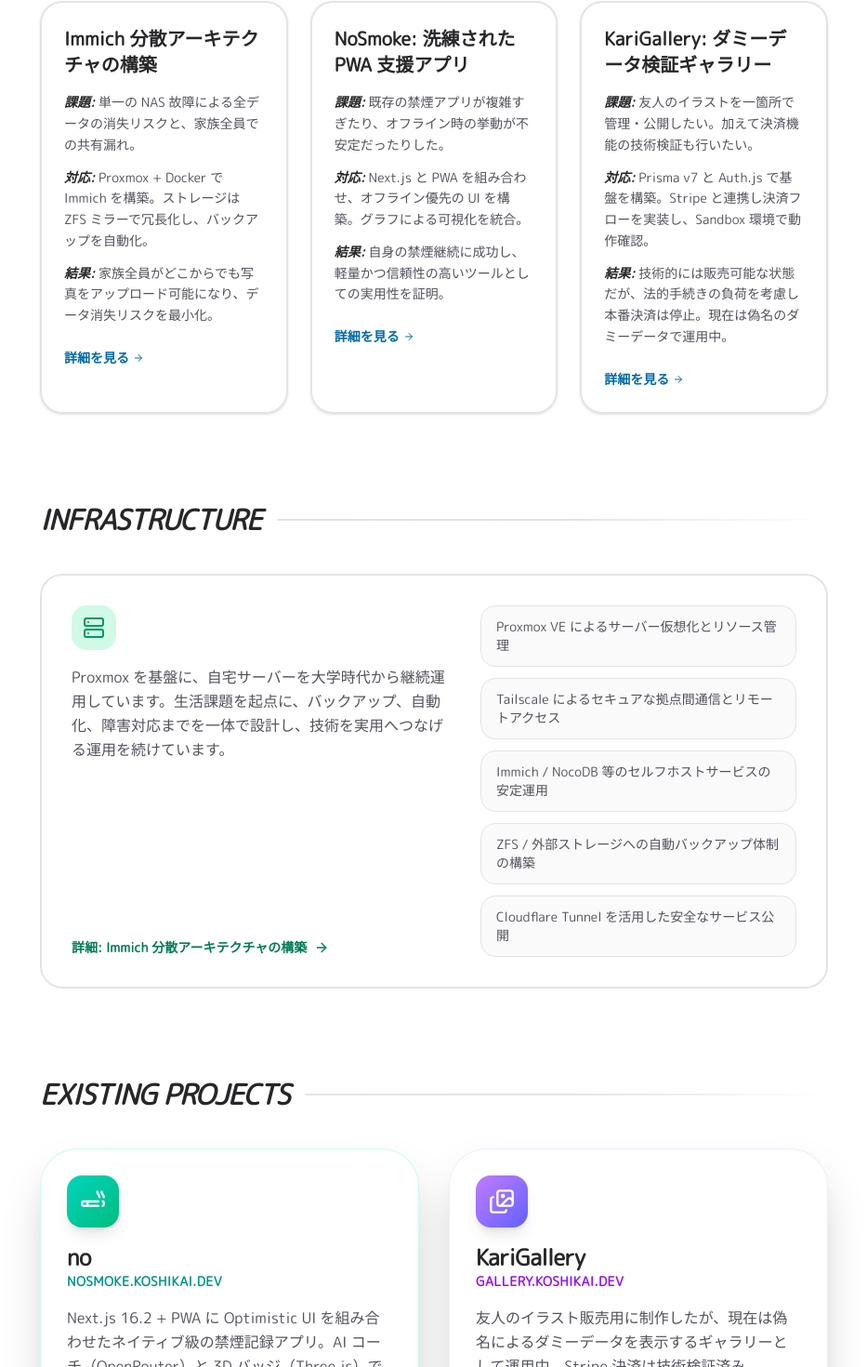
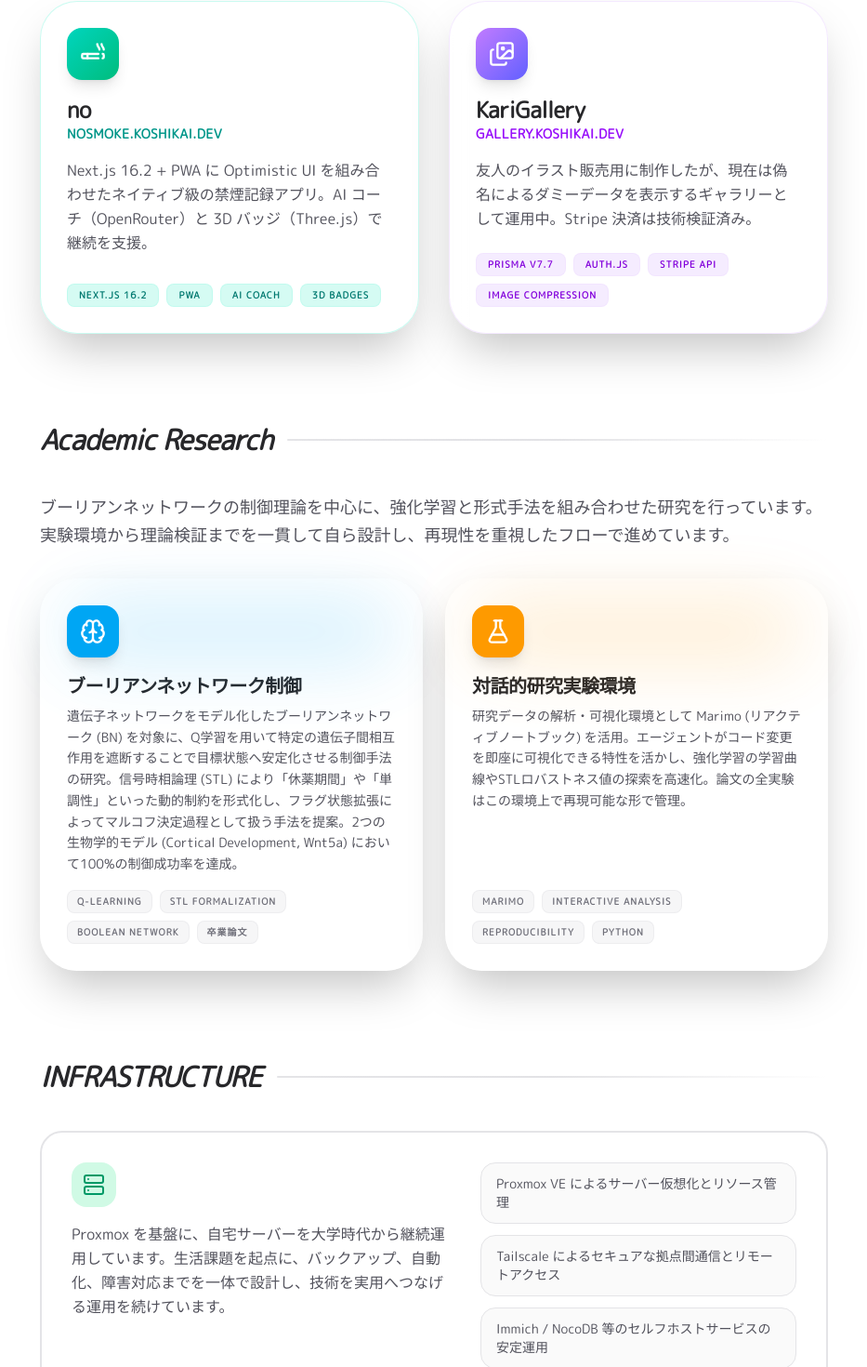
Before and after one commit to koshikai/koshikai, a Next.js app: page / in a window 1280 px wide. Shown: the part 1263-2733 px from the top of the page at 93% size, without its empty margins (173-1106 px from the left). Built offline with nearby package versions, Linux system fonts and the light colour scheme; no server answers.

Commit message:
feat: restructure portfolio — add Boolean Network research, expand toolbox, remove case studies section

```diff
--- a/src/components/PortfolioHome.tsx
+++ b/src/components/PortfolioHome.tsx
@@ -1,25 +1,15 @@
-import {
-  ArrowRight,
-  Cigarette,
-  Database,
-  Images,
-  Server,
-  ShieldCheck,
-  Wrench,
-} from "lucide-react";
+import { ArrowRight, Cigarette, Database, Images, Server, ShieldCheck, Wrench } from "lucide-react";
 import Link from "next/link";
 import { Footer } from "@/components/Footer";
 import { ProjectCard } from "@/components/ProjectCard";
 import { ResearchSection } from "@/components/ResearchSection";
-import { caseItems, type CaseItem } from "@/lib/cases";
 
 const sections = [
   { id: "hero", label: "Top" },
   { id: "principles", label: "Principles" },
-  { id: "cases", label: "Cases" },
-  { id: "infrastructure", label: "Infra" },
   { id: "projects", label: "Projects" },
   { id: "research", label: "Research" },
+  { id: "infrastructure", label: "Infra" },
   { id: "toolbox", label: "Toolbox" },
 ];
 
@@ -64,16 +54,6 @@
   },
 ];
 
-function assertFeaturedCase(item: CaseItem): item is typeof item & { challenge: string; action: string; result: string } {
-  return !!(item.challenge && item.action && item.result);
-}
-
-const featuredCaseSlugs = ["immich-distributed", "nosmoke", "karigallery"];
-
-const featuredCases = caseItems.filter(
-  (item) => featuredCaseSlugs.includes(item.slug) && assertFeaturedCase(item),
-);
-
 const operationHighlights = [
   "Proxmox VE によるサーバー仮想化とリソース管理",
   "Tailscale によるセキュアな拠点間通信とリモートアクセス",
@@ -83,10 +63,12 @@
 ];
 
 const toolboxByUse = [
-  { use: "Front-end", tools: "Next.js, TypeScript, Tailwind CSS, Framer Motion" },
-  { use: "Back-end & DB", tools: "Node.js, Prisma, PostgreSQL, Redis" },
-  { use: "Infrastructure", tools: "Proxmox, Docker, Tailscale, Cloudflare" },
-  { use: "Management", tools: "NocoDB, Linear, GitHub Actions" },
+  { use: "Front-end", tools: "Next.js, React 19, TypeScript, Tailwind CSS, Framer Motion" },
+  { use: "Back-end & DB", tools: "Node.js, Prisma, PostgreSQL, Redis, Auth.js" },
+  { use: "Infrastructure", tools: "Proxmox, Docker, Tailscale, Cloudflare, AWS" },
+  { use: "Languages & Runtimes", tools: "TypeScript, Python, Bun, C#, .NET" },
+  { use: "Quality & Testing", tools: "Playwright, Jest, React Testing Library" },
+  { use: "AI & Research", tools: "PyTorch, MCP, RAG, Prompt Engineering, Marimo" },
 ];
 
 export function PortfolioHome() {
@@ -211,48 +193,42 @@
           </div>
         </section>
 
-        {/* --- Case Studies --- */}
-        <section id="cases" className="mx-auto max-w-4xl px-6 py-12 scroll-mt-24 w-full">
+        {/* --- Projects --- */}
+        <section id="projects" className="mx-auto max-w-4xl px-6 py-12 scroll-mt-24 w-full">
           <div className="mb-10 flex items-center gap-4">
             <h2 className="text-pretty text-3xl font-black italic tracking-tight text-zinc-800 dark:text-zinc-100 uppercase">
-              Case Studies
+              Existing Projects
             </h2>
             <div className="h-[2px] flex-1 bg-linear-to-r from-zinc-200 via-zinc-400/30 to-transparent dark:from-zinc-800 dark:via-zinc-600/30 dark:to-transparent rounded-full"></div>
           </div>
 
-          <div className="grid gap-6 md:grid-cols-3">
-            {featuredCases.map((study) => (
-              <article
-                key={study.slug}
-                className="rounded-3xl border-2 border-zinc-200 bg-white/80 p-6 shadow-sm dark:border-zinc-700 dark:bg-zinc-900/50 hover:shadow-lg transition-shadow"
-              >
-                <h3 className="mb-4 text-xl font-bold text-zinc-800 dark:text-zinc-100">
-                  {study.title}
-                </h3>
-                <div className="space-y-3 text-sm leading-relaxed text-zinc-600 dark:text-zinc-300">
-                  <p>
-                    <span className="font-semibold text-zinc-800 dark:text-zinc-100 italic">課題:</span> {study.challenge}
-                  </p>
-                  <p>
-                    <span className="font-semibold text-zinc-800 dark:text-zinc-100 italic">対応:</span> {study.action}
-                  </p>
-                  <p>
-                    <span className="font-semibold text-zinc-800 dark:text-zinc-100 italic">結果:</span> {study.result}
-                  </p>
-                </div>
-                <Link
-                  href={`/cases/${study.slug}`}
-                  className="mt-6 inline-flex items-center gap-1 text-sm font-bold text-sky-700 hover:text-sky-600 dark:text-sky-300 dark:hover:text-sky-200"
-                >
-                  詳細を見る
-                  <ArrowRight className="h-3 w-3" aria-hidden="true" />
-                </Link>
-              </article>
-            ))}
+          <div className="grid gap-8 sm:grid-cols-2">
+            <ProjectCard
+              title="no"
+              subtitle="nosmoke.koshikai.dev"
+              description="Next.js 16.2 + PWA に Optimistic UI を組み合わせたネイティブ級の禁煙記録アプリ。AI コーチ（OpenRouter）と 3D バッジ（Three.js）で継続を支援。"
+              features={["Next.js 16.2", "PWA", "AI Coach", "3D Badges"]}
+              href="https://nosmoke.koshikai.dev"
+              accentColor="green"
+              icon={<Cigarette className="h-7 w-7" />}
+            />
+
+            <ProjectCard
+              title="KariGallery"
+              subtitle="gallery.koshikai.dev"
+              description="友人のイラスト販売用に制作したが、現在は偽名によるダミーデータを表示するギャラリーとして運用中。Stripe 決済は技術検証済み。"
+              features={["Prisma v7.7", "Auth.js", "Stripe API", "Image Compression"]}
+              href="https://gallery.koshikai.dev"
+              accentColor="purple"
+              icon={<Images className="h-7 w-7" />}
+            />
           </div>
         </section>
 
-        {/* --- Infrastructure Highlights --- */}
+        {/* --- Research --- */}
+        <ResearchSection id="research" className="scroll-mt-24" />
+
+        {/* --- Infrastructure --- */}
         <section id="infrastructure" className="mx-auto max-w-4xl px-6 py-12 scroll-mt-24 w-full">
           <div className="mb-10 flex items-center gap-4">
             <h2 className="text-pretty text-3xl font-black italic tracking-tight text-zinc-800 dark:text-zinc-100 uppercase">
@@ -290,38 +266,6 @@
           </div>
         </section>
 
-        {/* --- Projects --- */}
-        <section id="projects" className="mx-auto max-w-4xl px-6 py-12 scroll-mt-24 w-full">
-          <div className="mb-10 flex items-center gap-4">
-            <h2 className="text-pretty text-3xl font-black italic tracking-tight text-zinc-800 dark:text-zinc-100 uppercase">
-              Existing Projects
-            </h2>
-            <div className="h-[2px] flex-1 bg-linear-to-r from-zinc-200 via-zinc-400/30 to-transparent dark:from-zinc-800 dark:via-zinc-600/30 dark:to-transparent rounded-full"></div>
-          </div>
-
-          <div className="grid gap-8 sm:grid-cols-2">
-            <ProjectCard
-              title="no"
-              subtitle="nosmoke.koshikai.dev"
-              description="Next.js 16.2 + PWA に Optimistic UI を組み合わせたネイティブ級の禁煙記録アプリ。AI コーチ（OpenRouter）と 3D バッジ（Three.js）で継続を支援。"
-              features={["Next.js 16.2", "PWA", "AI Coach", "3D Badges"]}
-              href="https://nosmoke.koshikai.dev"
-              accentColor="green"
-              icon={<Cigarette className="h-7 w-7" />}
-            />
-
-            <ProjectCard
-              title="KariGallery"
-              subtitle="gallery.koshikai.dev"
-              description="友人のイラスト販売用に制作したが、現在は偽名によるダミーデータを表示するギャラリーとして運用中。Stripe 決済は技術検証済み。"
-              features={["Prisma v7.7", "Auth.js", "Stripe API", "Image Compression"]}
-              href="https://gallery.koshikai.dev"
-              accentColor="purple"
-              icon={<Images className="h-7 w-7" />}
-            />
-          </div>
-        </section>
-
         {/* --- Research --- */}
         <ResearchSection id="research" className="scroll-mt-24" />
 
--- a/src/components/ResearchSection.tsx
+++ b/src/components/ResearchSection.tsx
@@ -1,49 +1,27 @@
-import { Cpu, Terminal, Zap, Layers } from "lucide-react";
+import { Brain, FlaskConical } from "lucide-react";
 
 const researchItems = [
   {
-    title: "Private Math KB + MCP",
+    title: "ブーリアンネットワーク制御",
     description:
-      "研究ノートを内部向けに構造化して蓄積し、AI からは読み取り専用 MCP で参照できる基盤を構築中。公開サイトには詳細を出さず、内部運用を前提に設計しています。",
-    icon: Cpu,
-    color: "bg-emerald-400",
-    accent: "text-emerald-600 dark:text-emerald-400",
-    bg: "bg-emerald-50 dark:bg-emerald-900/20",
-    border: "border-emerald-200 dark:border-emerald-800",
-    features: ["PostgreSQL Search", "Read-only MCP", "Internal First"],
+      "遺伝子ネットワークをモデル化したブーリアンネットワーク (BN) を対象に、Q学習を用いて特定の遺伝子間相互作用を遮断することで目標状態へ安定化させる制御手法の研究。信号時相論理 (STL) により「休薬期間」や「単調性」といった動的制約を形式化し、フラグ状態拡張によってマルコフ決定過程として扱う手法を提案。2つの生物学的モデル (Cortical Development, Wnt5a) において100%の制御成功率を達成。",
+    icon: Brain,
+    color: "bg-sky-500",
+    accent: "text-sky-600 dark:text-sky-400",
+    bg: "bg-sky-50 dark:bg-sky-900/20",
+    border: "border-sky-200 dark:border-sky-800",
+    features: ["Q-learning", "STL Formalization", "Boolean Network", "卒業論文"],
   },
   {
-    title: "Modular Agent Skills",
+    title: "対話的研究実験環境",
     description:
-      "Anthropic の設計思想に基づき、SKILL.md とディレクトリ構造でパッケージ化された能力。独自のメタデータ定義と Progressive Disclosure により、効率的な機能拡張を実現しています。",
-    icon: Layers,
-    color: "bg-indigo-400",
-    accent: "text-indigo-600 dark:text-indigo-400",
-    bg: "bg-indigo-50 dark:bg-indigo-900/20",
-    border: "border-indigo-200 dark:border-indigo-800",
-    features: ["SKILL.md", "YAML Metadata", "Progressive Disclosure"],
-  },
-  {
-    title: "Reactive Research Flow",
-    description:
-      "Marimo ノートブックのリアクティブな性質をエージェントが活用。コードの変更が即座に可視化されるため、自律的な仮説検証とデータ探索のループが高速化されます。",
-    icon: Terminal,
-    color: "bg-amber-400",
+      "研究データの解析・可視化環境として Marimo (リアクティブノートブック) を活用。エージェントがコード変更を即座に可視化できる特性を活かし、強化学習の学習曲線やSTLロバストネス値の探索を高速化。論文の全実験はこの環境上で再現可能な形で管理。",
+    icon: FlaskConical,
+    color: "bg-amber-500",
     accent: "text-amber-600 dark:text-amber-400",
     bg: "bg-amber-50 dark:bg-amber-900/20",
     border: "border-amber-200 dark:border-amber-800",
-    features: ["Real-time Analysis", "DAG-based Exec", "Python Ecosystem"],
-  },
-  {
-    title: "Unified Python Tooling",
-    description:
-      "Astral 社のビジョンに基づき、Rust 製の超高速ツール (uv, Ruff, ty) を用いたエコシステムの統合を研究。断片化したツールチェーンを単一の高性能スタックへ再構築します。",
-    icon: Zap,
-    color: "bg-sky-400",
-    accent: "text-sky-600 dark:text-sky-400",
-    bg: "bg-sky-50 dark:bg-sky-900/20",
-    border: "border-sky-200 dark:border-sky-800",
-    features: ["Rust-powered", "uv / Ruff / ty", "Toolchain Merger"],
+    features: ["Marimo", "Interactive Analysis", "Reproducibility", "Python"],
   },
 ] as const;
 
@@ -65,16 +43,15 @@
           id="research-heading"
           className="text-3xl font-bold text-zinc-800 dark:text-zinc-100 italic text-balance tracking-tight"
         >
-          Research Notes
+          Academic Research
         </h2>
         <div className="h-[2px] flex-1 bg-linear-to-r from-zinc-200 via-zinc-400/30 to-transparent dark:from-zinc-800 dark:via-zinc-600/30 dark:to-transparent rounded-full"></div>
       </div>
 
       <div className="mb-8">
         <p className="text-lg text-zinc-600 dark:text-zinc-300 font-medium leading-relaxed">
-          研究では、検証条件を明確にしたうえで再現可能なフローを重視しています。
-          AIエージェントや知識基盤を活用しながら、
-          実験結果を比較しやすい形に整理するための基盤を継続的に整備しています。
+          ブーリアンネットワークの制御理論を中心に、強化学習と形式手法を組み合わせた研究を行っています。
+          実験環境から理論検証までを一貫して自ら設計し、再現性を重視したフローで進めています。
         </p>
       </div>
 
@@ -88,9 +65,7 @@
               className={`group flex flex-col gap-4 rounded-[2.5rem] border border-white/50 bg-white/40 p-7 shadow-2xl backdrop-blur-xl dark:border-zinc-700/30 dark:bg-zinc-900/40 transition-[transform,box-shadow] duration-500 hover:-translate-y-2 hover:shadow-[0_20px_50px_rgba(0,0,0,0.1)] dark:hover:shadow-[0_20px_50px_rgba(0,0,0,0.3)]`}
             >
               <div className="relative">
-                {/* Glowing Ambient Effect behind icon */}
                 <div className={`absolute inset-0 blur-2xl opacity-20 group-hover:opacity-40 transition-opacity duration-500 ${item.color} rounded-full`}></div>
-
                 <div
                   aria-hidden="true"
                   className={`relative flex h-14 w-14 items-center justify-center rounded-2xl ${item.color} text-white shadow-lg transition-transform duration-500 group-hover:rotate-6 group-hover:scale-110`}
```
